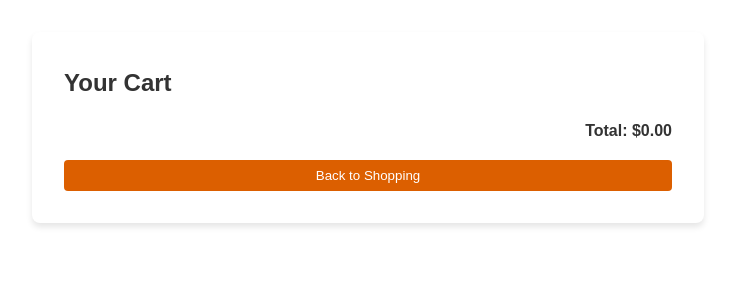
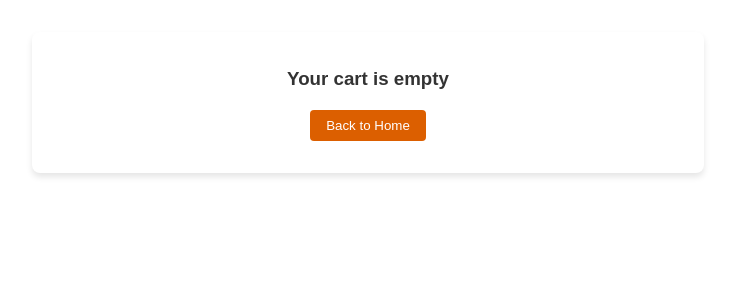
Before and after one commit to dassantosh26/Shopping_Cart_Using_RTK, a React (Vite) app in the folder shoppingCart_Using_RTK/: page /cart in a window 1280 px wide. Shown: the top 300 px of the page, without its empty margins (272-1007 px from the left). Built offline with nearby package versions, Linux system fonts and the light colour scheme.

Commit message:
Implemented Empty Cart messages

```diff
--- a/shoppingCart_Using_RTK/src/components/Cart.jsx
+++ b/shoppingCart_Using_RTK/src/components/Cart.jsx
@@ -32,7 +32,7 @@ const Cart = () => {
   return (
     <div className="wrapper">
       <div className="cart-page-container">
-        <div className="cart-container">
+       {cartItems.length>0? (<div className="cart-container">
           <h2>Your Cart</h2>
           {cartItems.map((item) => (
             <div className="cart-item" key={item.id}>
@@ -54,7 +54,10 @@ const Cart = () => {
             <p>Total: ${ totalPrice.toFixed(2)}</p>
           </div>
           <button className="back-button" onClick={()=>navigate("/")}>Back to Shopping</button>
-        </div>
+        </div>) : (<div className="cart-empty">
+            <h3>Your cart is empty </h3>
+            <button onClick={()=>navigate("/")}>Back to Home</button>
+        </div>)}
       </div>
     </div>
   );
```
